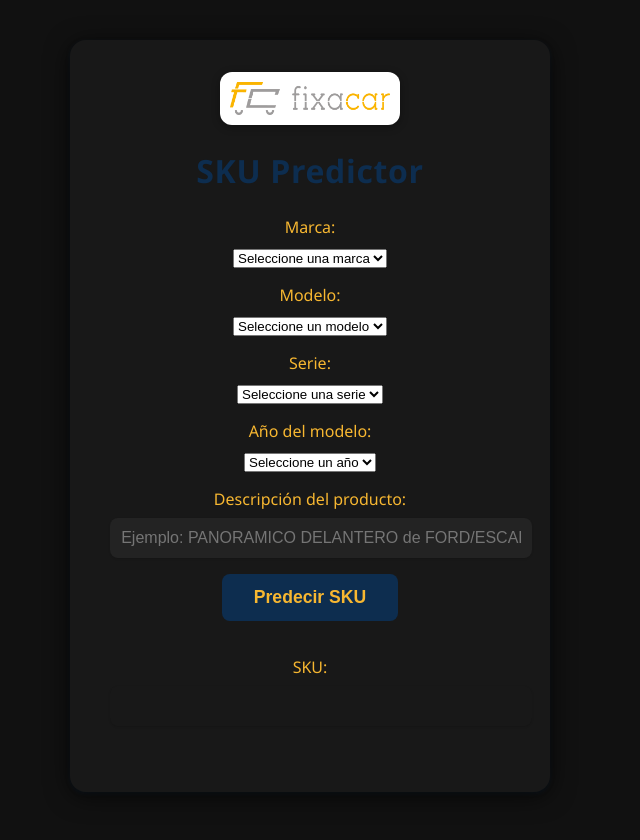
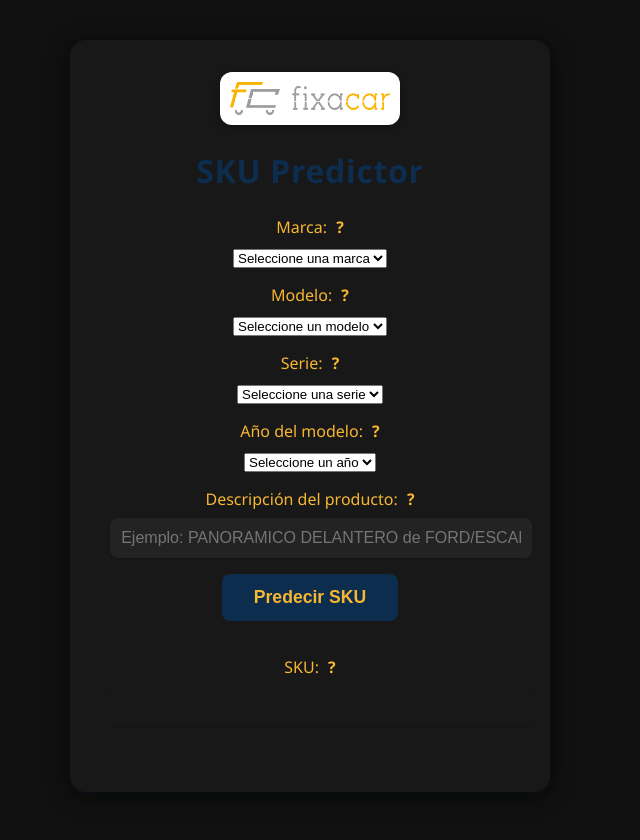
Before and after one commit to juanproldan/FXC_SKU_Predictor, a Flask app: page / in a window 1280 px wide. Shown: the whole page, without its empty margins (330-970 px from the left). Run offline with Flask 3, Linux system fonts and the light colour scheme.

Commit message:
Fix predict button, update year ranges, and improve UI with tooltips

```diff
--- a/fxc_sku_predictor/web/app.py
+++ b/fxc_sku_predictor/web/app.py
@@ -92,8 +92,10 @@ def predict():
         # Include model_family in the description for better context
         full_description = f"{description} {maker} {model_family} {series} {model_year}".strip(
         )
-        # Use the global model, vectorizer, and label_encoder
-        result = predict_sku(full_description, maker)
+
+        # Use the global model variables
+        result = predict_sku(full_description, maker,
+                             model, vectorizer, label_encoder)
 
         # Add model information
         result['sku'] = result.pop('top_sku')
@@ -131,8 +133,10 @@ def api_predict():
         # Include model_family in the description for better context
         full_description = f"{description} {maker} {model_family} {series} {model_year}".strip(
         )
-        # Use the global model, vectorizer, and label_encoder
-        result = predict_sku(full_description, maker)
+
+        # Use the global model variables
+        result = predict_sku(full_description, maker,
+                             model, vectorizer, label_encoder)
 
         return jsonify(result)
 
@@ -256,41 +260,41 @@ def get_maker_series_model():
             },
             "MAZDA": {
                 "Mazda 2": {
-                    "BASICO": ["2015", "2016", "2017", "2018", "2019", "2020"],
-                    "GRAND TOURING": ["2015", "2016", "2017", "2018", "2019", "2020"],
-                    "TOURING": ["2015", "2016", "2017", "2018", "2019", "2020"],
-                    "PRIME": ["2015", "2016", "2017", "2018", "2019", "2020"],
-                    "TOURING PLUS": ["2015", "2016", "2017", "2018", "2019", "2020"],
-                    "GRAND TOURING LX": ["2015", "2016", "2017", "2018", "2019", "2020"],
-                    "SPORT": ["2015", "2016", "2017", "2018", "2019", "2020"],
-                    "CARBON EDITION": ["2015", "2016", "2017", "2018", "2019", "2020"],
-                    "100TH ANNIVERSARY": ["2015", "2016", "2017", "2018", "2019", "2020"],
-                    "GRAND TOURING PLUS": ["2015", "2016", "2017", "2018", "2019", "2020"],
-                    "GRAND TOURING SPOR": ["2015", "2016", "2017", "2018", "2019", "2020"],
-                    "I TOURING PLUS": ["2015", "2016", "2017", "2018", "2019", "2020"],
-                    "GRAND TOURING LX S": ["2015", "2016", "2017", "2018", "2019", "2020"],
-                    "GRAND TOURING XL": ["2015", "2016", "2017", "2018", "2019", "2020"],
-                    "TOURING+": ["2015", "2016", "2017", "2018", "2019", "2020"]
+                    "BASICO": ["2007", "2008", "2009", "2010", "2011", "2012", "2013", "2014", "2015", "2016", "2017", "2018", "2019", "2020", "2021", "2022", "2023", "2024"],
+                    "GRAND TOURING": ["2015", "2016", "2017", "2018", "2019", "2020", "2021", "2022", "2023", "2024"],
+                    "TOURING": ["2015", "2016", "2017", "2018", "2019", "2020", "2021", "2022", "2023", "2024"],
+                    "PRIME": ["2015", "2016", "2017", "2018", "2019", "2020", "2021", "2022", "2023", "2024"],
+                    "TOURING PLUS": ["2015", "2016", "2017", "2018", "2019", "2020", "2021", "2022", "2023", "2024"],
+                    "GRAND TOURING LX": ["2015", "2016", "2017", "2018", "2019", "2020", "2021", "2022", "2023", "2024"],
+                    "SPORT": ["2007", "2008", "2009", "2010", "2011", "2012", "2013", "2014", "2015", "2016", "2017", "2018", "2019", "2020", "2021", "2022", "2023", "2024"],
+                    "CARBON EDITION": ["2020", "2021", "2022", "2023", "2024"],
+                    "100TH ANNIVERSARY": ["2020"],
+                    "GRAND TOURING PLUS": ["2018", "2019", "2020", "2021", "2022", "2023", "2024"],
+                    "GRAND TOURING SPOR": ["2018", "2019", "2020", "2021", "2022", "2023", "2024"],
+                    "I TOURING PLUS": ["2015", "2016", "2017", "2018", "2019", "2020", "2021", "2022", "2023", "2024"],
+                    "GRAND TOURING LX S": ["2018", "2019", "2020", "2021", "2022", "2023", "2024"],
+                    "GRAND TOURING XL": ["2018", "2019", "2020", "2021", "2022", "2023", "2024"],
+                    "TOURING+": ["2018", "2019", "2020", "2021", "2022", "2023", "2024"]
                 },
                 "Mazda 3": {
-                    "BASICO": ["2015", "2016", "2017", "2018", "2019", "2020"],
-                    "GRAND TOURING": ["2015", "2016", "2017", "2018", "2019", "2020"],
-                    "TOURING": ["2015", "2016", "2017", "2018", "2019", "2020"],
-                    "PRIME-LINE": ["2015", "2016", "2017", "2018", "2019", "2020"],
-                    "SKYACTIV": ["2015", "2016", "2017", "2018", "2019", "2020"],
-                    "SPORT": ["2015", "2016", "2017", "2018", "2019", "2020"],
-                    "CARBON EDITION": ["2015", "2016", "2017", "2018", "2019", "2020"],
-                    "GRAND TOURING LX": ["2015", "2016", "2017", "2018", "2019", "2020"],
-                    "I GRAND TOURING": ["2015", "2016", "2017", "2018", "2019", "2020"],
-                    "I TOURING": ["2015", "2016", "2017", "2018", "2019", "2020"],
-                    "S GRAND TOURING": ["2015", "2016", "2017", "2018", "2019", "2020"],
-                    "SKYACTIV R": ["2015", "2016", "2017", "2018", "2019", "2020"],
-                    "STYLE": ["2015", "2016", "2017", "2018", "2019", "2020"],
-                    "I": ["2015", "2016", "2017", "2018", "2019", "2020"],
-                    "ENTRY": ["2015", "2016", "2017", "2018", "2019", "2020"],
-                    "MID": ["2015", "2016", "2017", "2018", "2019", "2020"],
-                    "S": ["2015", "2016", "2017", "2018", "2019", "2020"],
-                    "I SPORT GRAND TOUR": ["2015", "2016", "2017", "2018", "2019", "2020"]
+                    "BASICO": ["2003", "2004", "2005", "2006", "2007", "2008", "2009", "2010", "2011", "2012", "2013", "2014", "2015", "2016", "2017", "2018", "2019", "2020", "2021", "2022", "2023", "2024"],
+                    "GRAND TOURING": ["2010", "2011", "2012", "2013", "2014", "2015", "2016", "2017", "2018", "2019", "2020", "2021", "2022", "2023", "2024"],
+                    "TOURING": ["2010", "2011", "2012", "2013", "2014", "2015", "2016", "2017", "2018", "2019", "2020", "2021", "2022", "2023", "2024"],
+                    "PRIME-LINE": ["2014", "2015", "2016", "2017", "2018", "2019", "2020", "2021", "2022", "2023", "2024"],
+                    "SKYACTIV": ["2012", "2013", "2014", "2015", "2016", "2017", "2018", "2019", "2020", "2021", "2022", "2023", "2024"],
+                    "SPORT": ["2003", "2004", "2005", "2006", "2007", "2008", "2009", "2010", "2011", "2012", "2013", "2014", "2015", "2016", "2017", "2018", "2019", "2020", "2021", "2022", "2023", "2024"],
+                    "CARBON EDITION": ["2020", "2021", "2022", "2023", "2024"],
+                    "GRAND TOURING LX": ["2018", "2019", "2020", "2021", "2022", "2023", "2024"],
+                    "I GRAND TOURING": ["2014", "2015", "2016", "2017", "2018", "2019", "2020", "2021", "2022", "2023", "2024"],
+                    "I TOURING": ["2014", "2015", "2016", "2017", "2018", "2019", "2020", "2021", "2022", "2023", "2024"],
+                    "S GRAND TOURING": ["2014", "2015", "2016", "2017", "2018", "2019", "2020", "2021", "2022", "2023", "2024"],
+                    "SKYACTIV R": ["2014", "2015", "2016", "2017", "2018", "2019", "2020", "2021", "2022", "2023", "2024"],
+                    "STYLE": ["2014", "2015", "2016", "2017", "2018", "2019", "2020", "2021", "2022", "2023", "2024"],
+                    "I": ["2014", "2015", "2016", "2017", "2018", "2019", "2020", "2021", "2022", "2023", "2024"],
+                    "ENTRY": ["2010", "2011", "2012", "2013", "2014", "2015", "2016", "2017", "2018", "2019", "2020", "2021", "2022", "2023", "2024"],
+                    "MID": ["2010", "2011", "2012", "2013", "2014", "2015", "2016", "2017", "2018", "2019", "2020", "2021", "2022", "2023", "2024"],
+                    "S": ["2003", "2004", "2005", "2006", "2007", "2008", "2009", "2010", "2011", "2012", "2013", "2014", "2015", "2016", "2017", "2018", "2019", "2020", "2021", "2022", "2023", "2024"],
+                    "I SPORT GRAND TOUR": ["2018", "2019", "2020", "2021", "2022", "2023", "2024"]
                 },
                 "Mazda 5": {
                     "BASICO": ["2015", "2016", "2017", "2018", "2019", "2020"]
@@ -332,14 +336,16 @@ def get_maker_series_model():
                     "PRIME": ["2015", "2016", "2017", "2018", "2019", "2020"]
                 },
                 "Mazda CX-5": {
-                    "BASICO": ["2015", "2016", "2017", "2018", "2019", "2020"],
-                    "GRAND TOURING": ["2015", "2016", "2017", "2018", "2019", "2020"],
-                    "TOURING": ["2015", "2016", "2017", "2018", "2019", "2020"],
-                    "GRAND TOURING LX": ["2015", "2016", "2017", "2018", "2019", "2020"],
-                    "HIGH": ["2015", "2016", "2017", "2018", "2019", "2020"],
-                    "MID": ["2015", "2016", "2017", "2018", "2019", "2020"],
-                    "PRIME-LINE": ["2015", "2016", "2017", "2018", "2019", "2020"],
-                    "LUXURY": ["2015", "2016", "2017", "2018", "2019", "2020"]
+                    "BASICO": ["2012", "2013", "2014", "2015", "2016", "2017", "2018", "2019", "2020", "2021", "2022", "2023", "2024"],
+                    "GRAND TOURING": ["2012", "2013", "2014", "2015", "2016", "2017", "2018", "2019", "2020", "2021", "2022", "2023", "2024"],
+                    "TOURING": ["2012", "2013", "2014", "2015", "2016", "2017", "2018", "2019", "2020", "2021", "2022", "2023", "2024"],
+                    "GRAND TOURING LX": ["2017", "2018", "2019", "2020", "2021", "2022", "2023", "2024"],
+                    "HIGH": ["2012", "2013", "2014", "2015", "2016", "2017", "2018", "2019", "2020", "2021", "2022", "2023", "2024"],
+                    "MID": ["2012", "2013", "2014", "2015", "2016", "2017", "2018", "2019", "2020", "2021", "2022", "2023", "2024"],
+                    "PRIME-LINE": ["2012", "2013", "2014", "2015", "2016", "2017", "2018", "2019", "2020", "2021", "2022", "2023", "2024"],
+                    "LUXURY": ["2017", "2018", "2019", "2020", "2021", "2022", "2023", "2024"],
+                    "SIGNATURE": ["2019", "2020", "2021", "2022", "2023", "2024"],
+                    "CARBON EDITION": ["2021", "2022", "2023", "2024"]
                 },
                 "Mazda CX-50": {
                     "BASICO": ["2015", "2016", "2017", "2018", "2019", "2020"],
--- a/static/style.css
+++ b/static/style.css
@@ -297,3 +297,37 @@ button:hover {
 #inline-success {
     margin-top: 10px;
 }
+
+/* Tooltip styles */
+.info-tooltip {
+    position: relative;
+    display: inline-block;
+    margin-left: 5px;
+    cursor: pointer;
+    color: #f7b731;
+    font-weight: bold;
+}
+
+.info-tooltip .tooltip-text {
+    visibility: hidden;
+    width: 250px;
+    background-color: #333;
+    color: #fff;
+    text-align: left;
+    border-radius: 6px;
+    padding: 10px;
+    position: absolute;
+    z-index: 1;
+    bottom: 125%;
+    left: 50%;
+    margin-left: -125px;
+    opacity: 0;
+    transition: opacity 0.3s;
+    font-size: 0.9em;
+    font-weight: normal;
+}
+
+.info-tooltip:hover .tooltip-text {
+    visibility: visible;
+    opacity: 1;
+}
--- a/templates/index.html
+++ b/templates/index.html
@@ -13,46 +13,61 @@
         <img src="/static/LogoFixacar.png" alt="Fixacar Logo" class="logo">
         <h1>SKU Predictor</h1>
         <form id="sku-form" autocomplete="off">
-            <label for="maker">Marca:</label>
+            <label for="maker">Marca: <span class="info-tooltip">?<span class="tooltip-text">Seleccione la marca del
+                        vehículo (ej. Mazda, Renault, Chevrolet, Ford)</span></span></label>
             <select id="maker" name="maker" required>
                 <option value="">Seleccione una marca</option>
             </select>
-            <label for="model_family">Modelo:</label>
+            <label for="model_family">Modelo: <span class="info-tooltip">?<span class="tooltip-text">Seleccione el
+                        modelo del vehículo (ej. Mazda 2, Mazda 3, Duster, Logan)</span></span></label>
             <select id="model_family" name="model_family" required>
                 <option value="">Seleccione un modelo</option>
             </select>
-            <label for="series">Serie:</label>
+            <label for="series">Serie: <span class="info-tooltip">?<span class="tooltip-text">Seleccione la serie o
+                        versión específica del modelo (ej. GRAND TOURING, BASICO, TOURING)</span></span></label>
             <select id="series" name="series" required>
                 <option value="">Seleccione una serie</option>
             </select>
-            <label for="model_year">Año del modelo:</label>
+            <label for="model_year">Año del modelo: <span class="info-tooltip">?<span class="tooltip-text">Seleccione el
+                        año de fabricación del vehículo</span></span></label>
             <select id="model_year" name="model_year" required>
                 <option value="">Seleccione un año</option>
             </select>
-            <label for="description">Descripción del producto:</label>
+            <label for="description">Descripción del producto: <span class="info-tooltip">?<span
+                        class="tooltip-text">Ingrese la descripción del producto que desea buscar. Incluya detalles como
+                        la ubicación (delantero, trasero), tipo de pieza, etc.</span></span></label>
             <input type="text" id="description" name="description"
                 placeholder="Ejemplo: PANORAMICO DELANTERO de FORD/ESCAPE (CTC) TITANIO" required>
             <button type="submit">Predecir SKU</button>
         </form>
         <div id="result-box">
-            <label for="sku-result">SKU:</label>
+            <label for="sku-result">SKU: <span class="info-tooltip">?<span class="tooltip-text">Este es el código SKU
+                        predicho para el producto descrito. La confianza indica qué tan seguro está el sistema de esta
+                        predicción.</span></span></label>
             <input type="text" id="sku-result" readonly>
             <div id="confidence-container" style="display: none;">
-                <label for="confidence">Confianza:</label>
+                <label for="confidence">Confianza: <span class="info-tooltip">?<span class="tooltip-text">Un porcentaje
+                            más alto indica mayor confianza en la predicción. Verde: alta confianza (>70%), Amarillo:
+                            confianza media (40-70%), Rojo: baja confianza (<40%)< /span></span></label>
                 <div class="progress-bar-container">
                     <div id="confidence-bar" class="progress-bar"></div>
                 </div>
                 <span id="confidence-value">0%</span>
             </div>
             <div id="top-skus-container" style="display: none;">
-                <h3>Top 5 SKUs: <span class="select-prompt">(Haga clic en el SKU correcto)</span></h3>
+                <h3>Top 5 SKUs: <span class="select-prompt">(Haga clic en el SKU correcto)</span> <span
+                        class="info-tooltip">?<span class="tooltip-text">Estos son los 5 SKUs más probables según el
+                            modelo. Si el SKU principal no es correcto, puede seleccionar otro de la lista o ingresar
+                            uno manualmente.</span></span></h3>
                 <ul id="top-skus-list" class="selectable-skus"></ul>
             </div>
             <div id="model-info" style="margin-top: 10px; font-size: 0.8em; color: #999;"></div>
 
             <!-- Feedback UI -->
             <div id="feedback-container" style="margin-top: 20px; display: none;">
-                <h3>¿Fue correcta esta predicción?</h3>
+                <h3>¿Fue correcta esta predicción? <span class="info-tooltip">?<span class="tooltip-text">Su
+                            retroalimentación nos ayuda a mejorar el modelo. Si la predicción no fue correcta, puede
+                            seleccionar el SKU correcto de la lista o ingresar uno manualmente.</span></span></h3>
                 <div class="feedback-buttons">
                     <button id="btn-correct" class="feedback-btn correct">Sí, Correcta!</button>
                     <button id="btn-incorrect" class="feedback-btn incorrect">No, Incorrecta</button>
```
